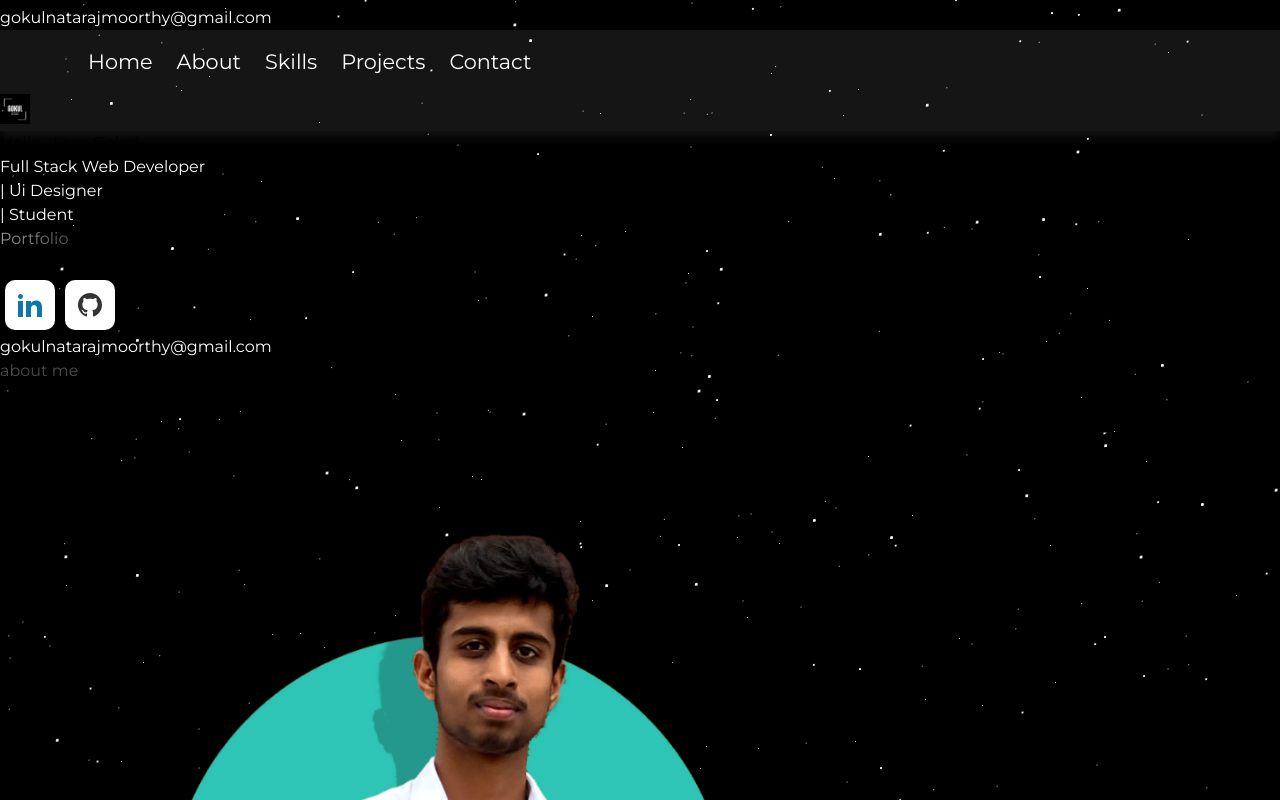
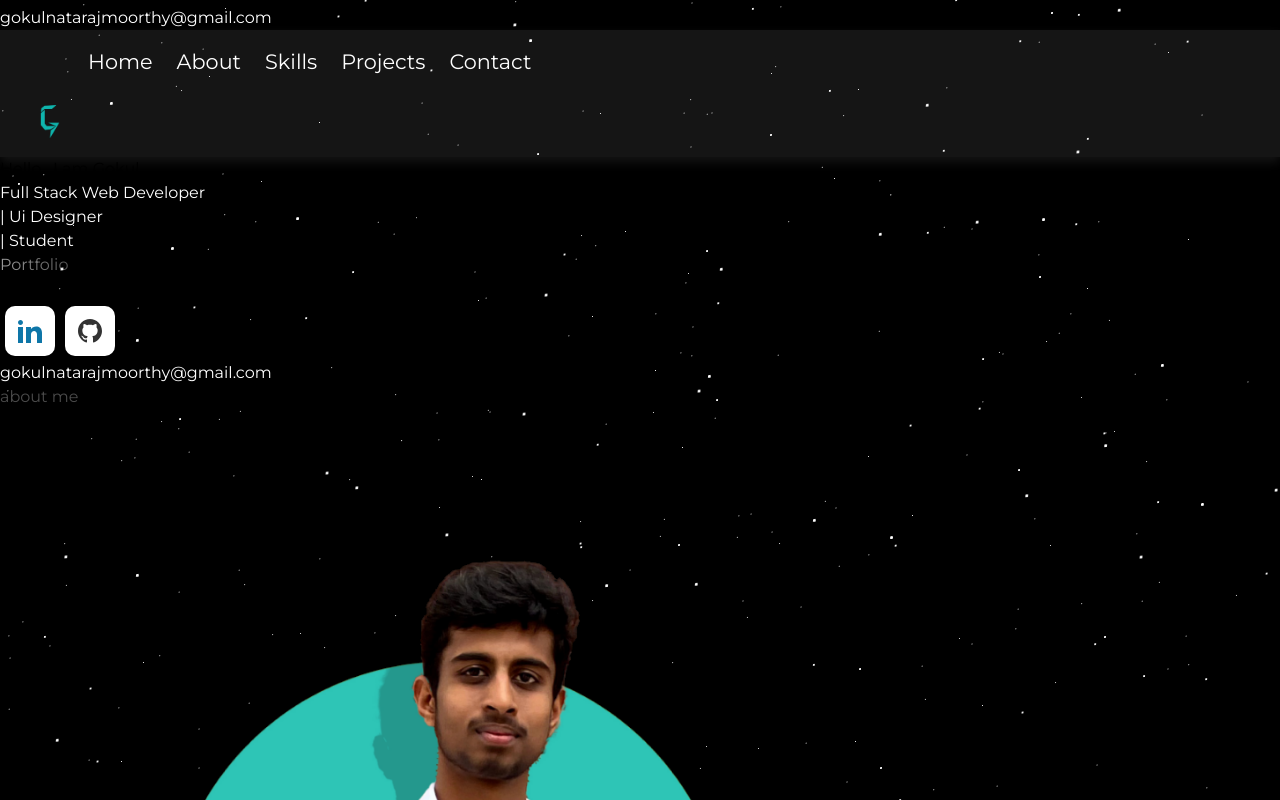
Before and after one commit to GOKUL-A-N/Portfolio, a React (Vite) app: page / in a window 1280 px wide. Shown: the top 800 px of the page. Built offline with nearby package versions, Linux system fonts and the light colour scheme.

Commit message:
changed logo

```diff
--- a/src/components/Navbar.jsx
+++ b/src/components/Navbar.jsx
@@ -46,7 +46,7 @@ const Navbar = () => {
 
          </div>
          <button  className='m-1 mr-5 realtive right-0  font-bold text-[23px] flex justify-center items-center'><Link className='Link' activeClass="active" smooth spy to="home">
-            <img src={logo} width={30} height={30} alt="" />
+            <img src={logo} width={100} height={100} alt="" />
           </Link></button>
   </nav>
 
```
Also changed, not shown: src/assets/logo.png.
